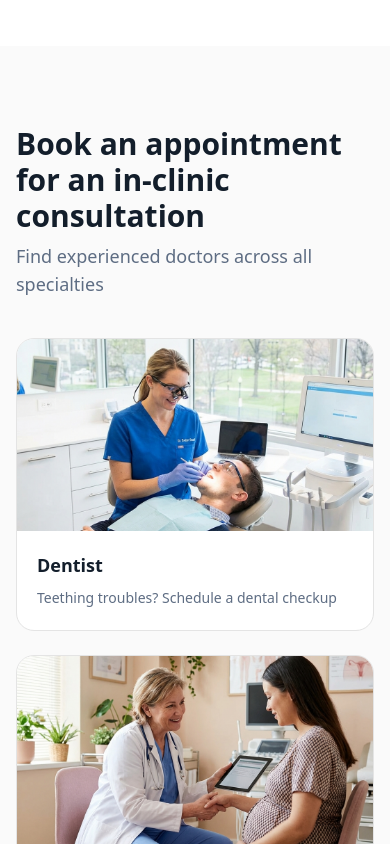
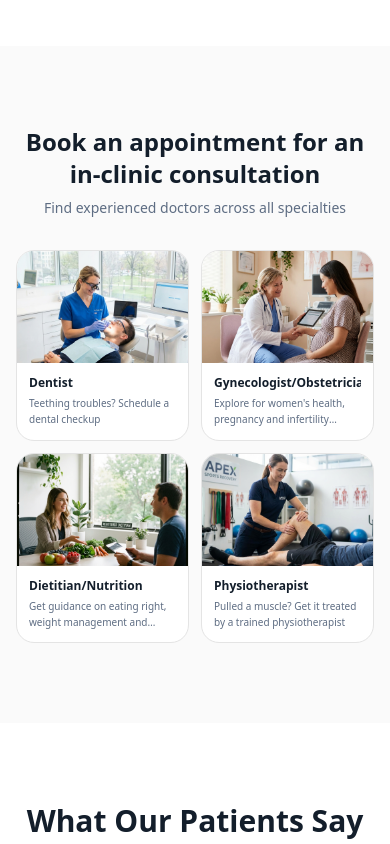
Before and after one commit to niks-nikhil-anand/swasthify_admin_portal, a Next.js app: page / in a window 390 px wide. Shown: the part 5340-6184 px from the top of the page. Built offline with nearby package versions, Linux system fonts and the light colour scheme.

Commit message:
refactor: Adjust `InClinic` component styling for improved responsiveness by modifying text sizes, spacing, and grid layout.

```diff
--- a/components/root/InClinic.tsx
+++ b/components/root/InClinic.tsx
@@ -51,12 +51,12 @@ export function InClinic() {
                     whileInView={{ opacity: 1, y: 0 }}
                     viewport={{ once: true }}
                     transition={{ duration: 0.6 }}
-                    className="mb-10"
+                    className="mb-8 md:mb-10 text-center md:text-left"
                 >
-                    <h2 className="text-3xl md:text-4xl font-bold text-foreground mb-2">
+                    <h2 className="text-2xl md:text-4xl font-bold text-foreground mb-2">
                         Book an appointment for an in-clinic consultation
                     </h2>
-                    <p className="text-muted-foreground text-lg">
+                    <p className="text-muted-foreground text-sm md:text-lg">
                         Find experienced doctors across all specialties
                     </p>
                 </motion.div>
@@ -66,7 +66,7 @@ export function InClinic() {
                     initial="hidden"
                     whileInView="show"
                     viewport={{ once: true }}
-                    className="grid grid-cols-1 md:grid-cols-2 lg:grid-cols-4 gap-6"
+                    className="grid grid-cols-2 md:grid-cols-2 lg:grid-cols-4 gap-3 md:gap-6"
                 >
                     {specialties.map((specialty, index) => (
                         <motion.div
@@ -75,7 +75,7 @@ export function InClinic() {
                             whileHover={{ scale: 1.02 }}
                             className="group cursor-pointer bg-card rounded-2xl overflow-hidden border border-border hover:shadow-lg transition-all duration-300"
                         >
-                            <div className="relative h-48 w-full overflow-hidden">
+                            <div className="relative h-28 md:h-48 w-full overflow-hidden">
                                 <Image
                                     src={specialty.image}
                                     alt={specialty.title}
@@ -83,11 +83,11 @@ export function InClinic() {
                                     className="object-cover group-hover:scale-105 transition-transform duration-500"
                                 />
                             </div>
-                            <div className="p-5">
-                                <h3 className="font-bold text-lg text-foreground mb-2 group-hover:text-primary transition-colors">
+                            <div className="p-3 md:p-5">
+                                <h3 className="font-bold text-xs md:text-lg text-foreground mb-1 md:mb-2 group-hover:text-primary transition-colors line-clamp-1 md:line-clamp-none">
                                     {specialty.title}
                                 </h3>
-                                <p className="text-muted-foreground text-sm leading-relaxed">
+                                <p className="text-muted-foreground text-[10px] md:text-sm leading-relaxed line-clamp-2 md:line-clamp-none">
                                     {specialty.description}
                                 </p>
                             </div>
```
